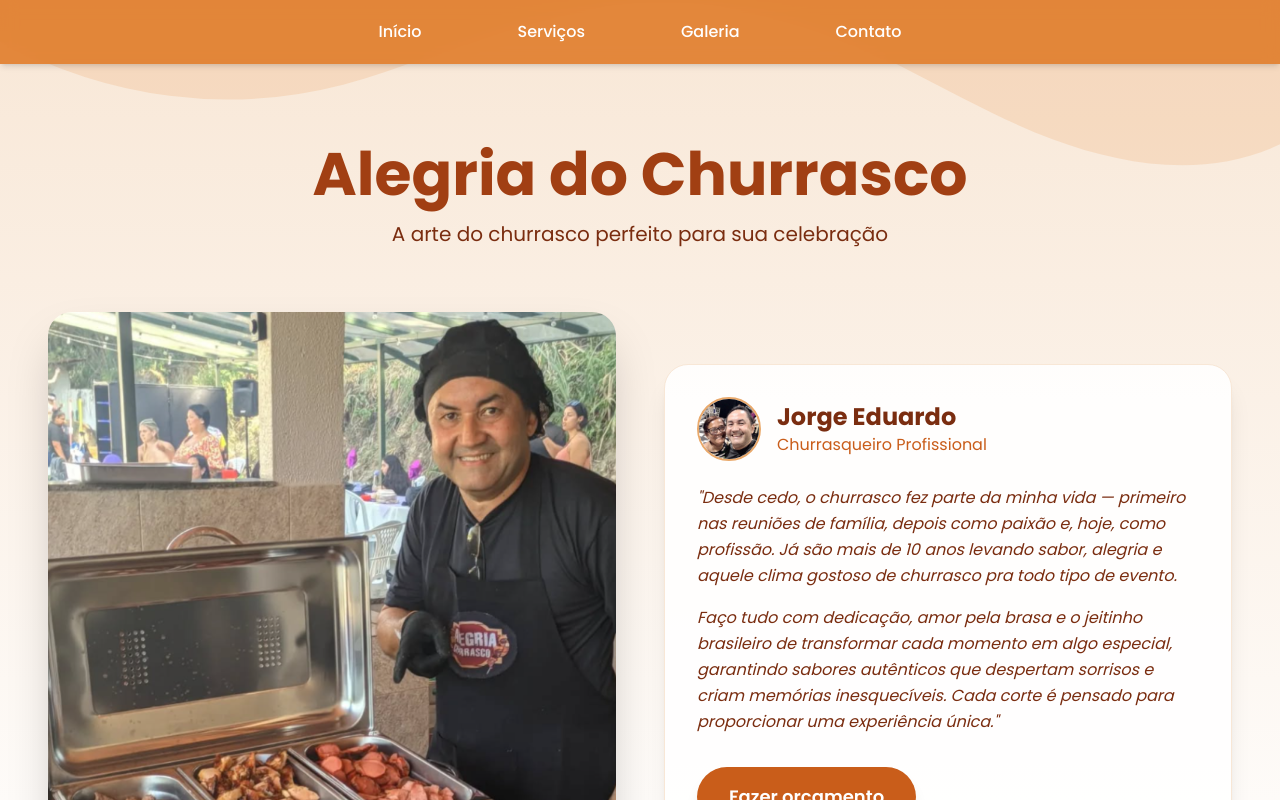
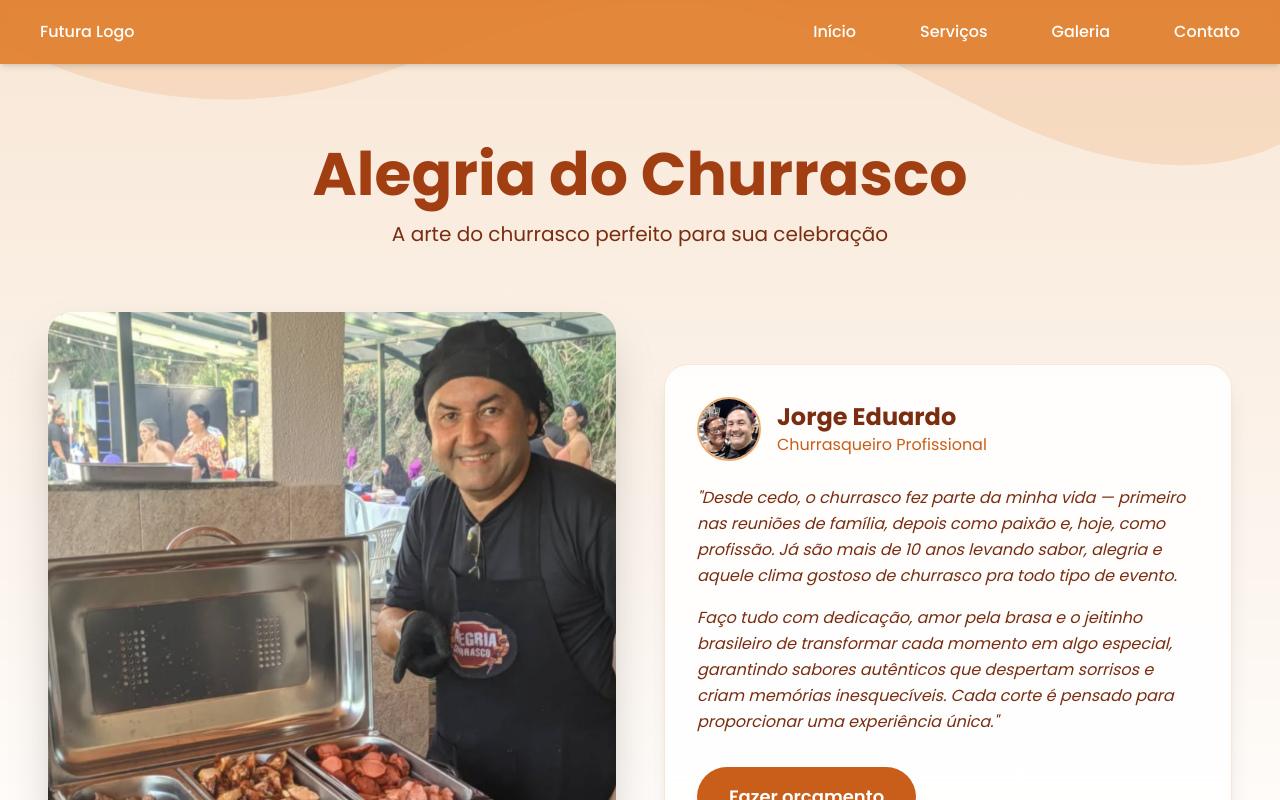
Before and after one commit to arrudev/alegria-do-churrasco, a Next.js app: page / in a window 1280 px wide. Shown: the top 800 px of the page. Built offline with nearby package versions, Linux system fonts and the light colour scheme.

Commit message:
fix navbar

```diff
--- a/src/components/Navigation.tsx
+++ b/src/components/Navigation.tsx
@@ -2,17 +2,43 @@ export default function Navigation() {
   return (
     <nav className="fixed w-full z-50 nav-blur bg-churrasco-400/90 shadow-md top-bar">
       <div className="max-w-7xl mx-auto px-4 sm:px-6 lg:px-8">
-        <div className="flex items-center justify-center h-16">
+        <div className="flex items-center justify-between h-16">
+          {/* Alinhado à esquerda (Futura Logo) */}
+          <div className="text-white font-medium text-base px-2">
+            Futura Logo
+          </div>
+
+          {/* Alinhado à direita */}
           <div className="hidden md:block">
             <div className="flex items-baseline space-x-12">
-              <a href="#inicio" className="text-white hover:text-churrasco-100 px-6 py-2 rounded-md text-base font-medium transition">Início</a>
-              <a href="#servicos" className="text-white hover:text-churrasco-100 px-6 py-2 rounded-md text-base font-medium transition">Serviços</a>
-              <a href="#galeria" className="text-white hover:text-churrasco-100 px-6 py-2 rounded-md text-base font-medium transition">Galeria</a>
-              <a href="#contato" className="text-white hover:text-churrasco-100 px-6 py-2 rounded-md text-base font-medium transition">Contato</a>
+              <a
+                href="#inicio"
+                className="text-white hover:text-churrasco-100 px-2 py-2 rounded-md text-base font-medium transition"
+              >
+                Início
+              </a>
+              <a
+                href="#servicos"
+                className="text-white hover:text-churrasco-100 px-2 py-2 rounded-md text-base font-medium transition"
+              >
+                Serviços
+              </a>
+              <a
+                href="#galeria"
+                className="text-white hover:text-churrasco-100 px-2 py-2 rounded-md text-base font-medium transition"
+              >
+                Galeria
+              </a>
+              <a
+                href="#contato"
+                className="text-white hover:text-churrasco-100 px-2 py-2 rounded-md text-base font-medium transition"
+              >
+                Contato
+              </a>
             </div>
           </div>
         </div>
       </div>
     </nav>
-  )
+  );
 }
```
